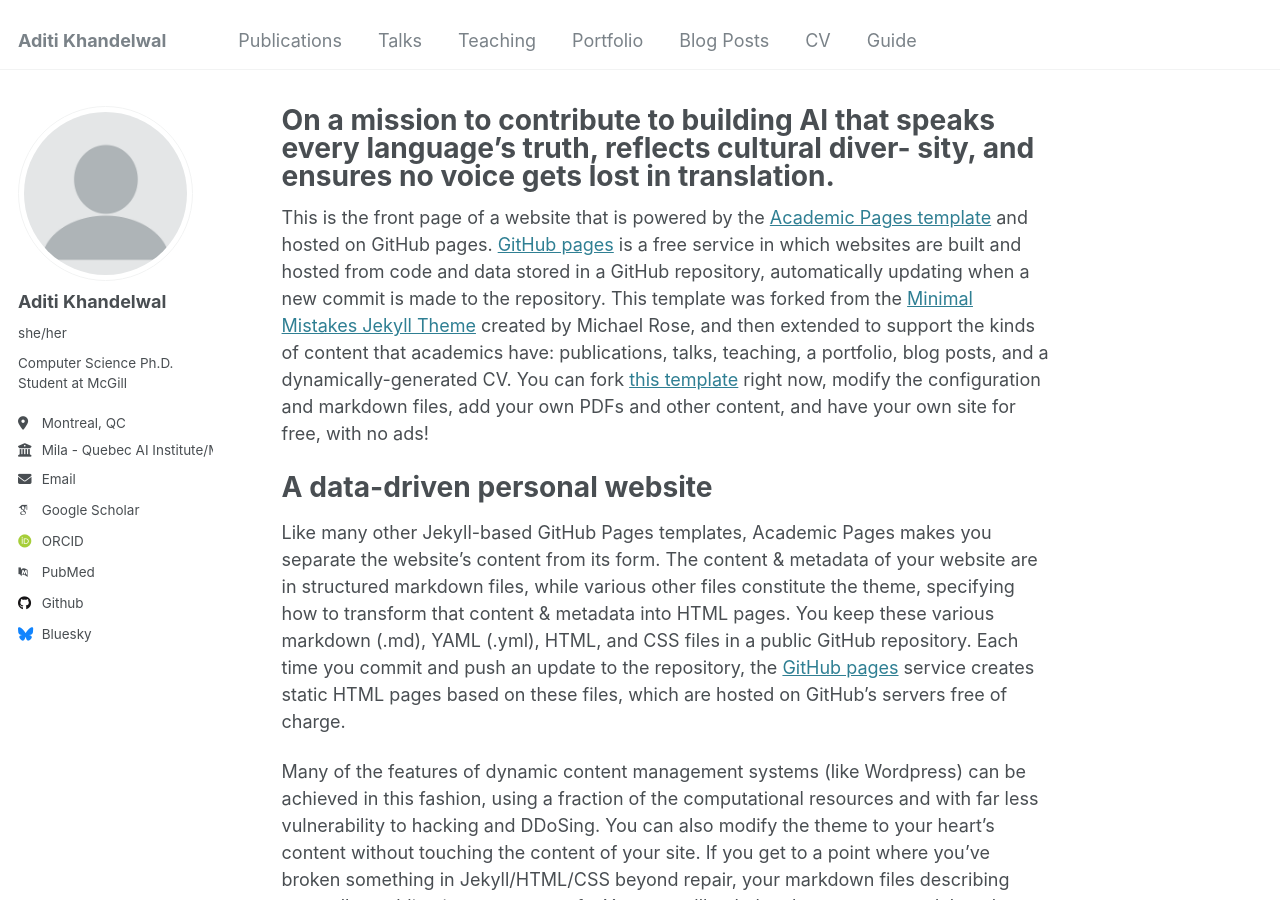
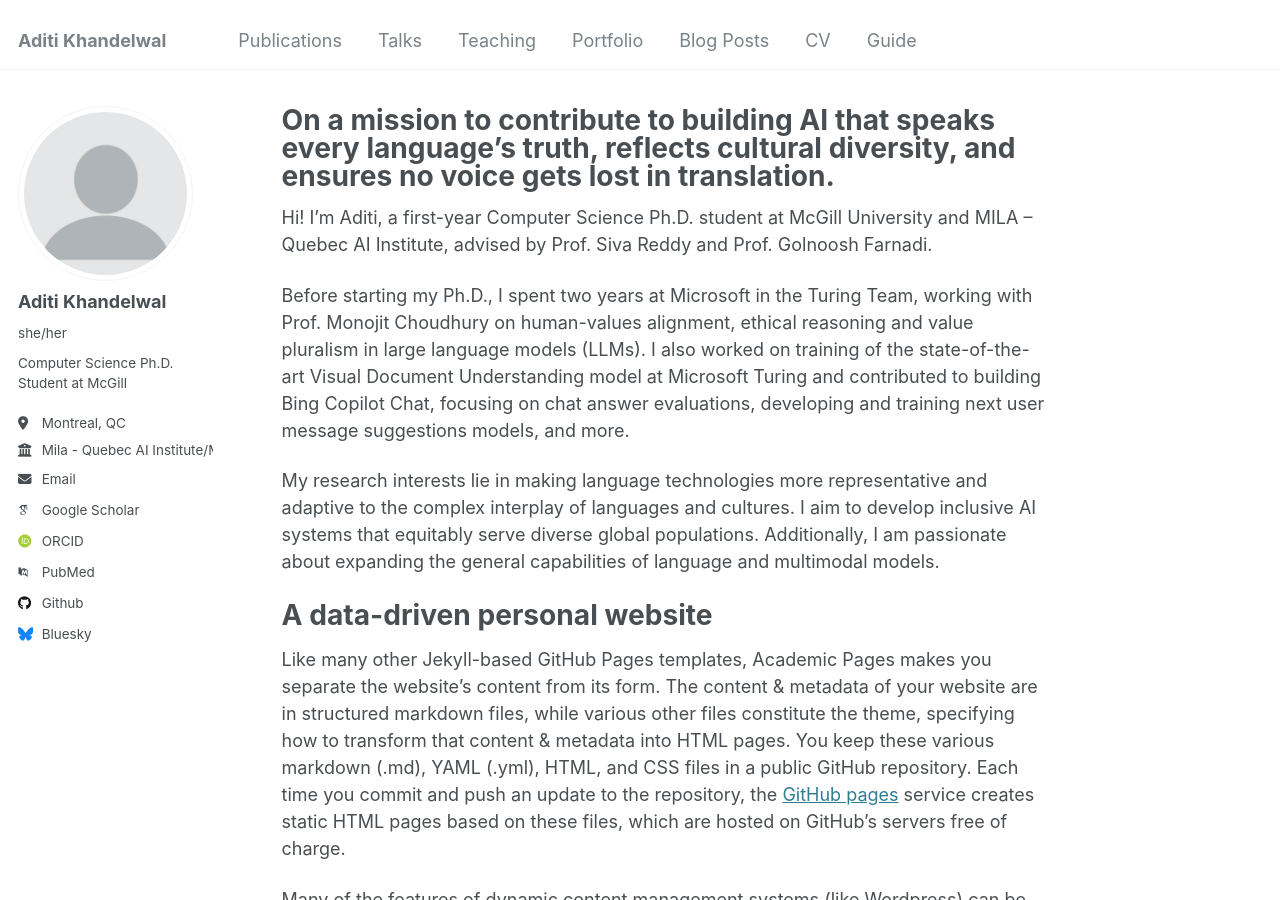
Before and after one commit to aditi184/aditi184.github.io, a Jekyll site: the page built from _pages/about.md, in a window 1280 px wide and 900 px high. Built offline with Jekyll 4.4.1, drawn with Linux system fonts in a browser that asks for light colours; some web fonts are replaced.

Commit message:
Update about.md

```diff
--- a/_pages/about.md
+++ b/_pages/about.md
@@ -1,14 +1,17 @@
 ---
 permalink: /
-title: "On a mission to contribute to building AI that speaks every language’s truth, reflects cultural diver-
-sity, and ensures no voice gets lost in translation."
+title: "On a mission to contribute to building AI that speaks every language’s truth, reflects cultural diversity, and ensures no voice gets lost in translation."
 author_profile: true
 redirect_from:
   - /about/
   - /about.html
 ---
 
-This is the front page of a website that is powered by the [Academic Pages template](https://github.com/academicpages/academicpages.github.io) and hosted on GitHub pages. [GitHub pages](https://pages.github.com) is a free service in which websites are built and hosted from code and data stored in a GitHub repository, automatically updating when a new commit is made to the repository. This template was forked from the [Minimal Mistakes Jekyll Theme](https://mmistakes.github.io/minimal-mistakes/) created by Michael Rose, and then extended to support the kinds of content that academics have: publications, talks, teaching, a portfolio, blog posts, and a dynamically-generated CV. You can fork [this template](https://github.com/academicpages/academicpages.github.io) right now, modify the configuration and markdown files, add your own PDFs and other content, and have your own site for free, with no ads!
+Hi! I'm Aditi, a first-year Computer Science Ph.D. student at McGill University and MILA – Quebec AI Institute, advised by Prof. Siva Reddy and Prof. Golnoosh Farnadi.
+
+Before starting my Ph.D., I spent two years at Microsoft in the Turing Team, working with Prof. Monojit Choudhury on human-values alignment, ethical reasoning and value pluralism in large language models (LLMs). I also worked on training of the state-of-the-art Visual Document Understanding model at Microsoft Turing and contributed to building Bing Copilot Chat, focusing on chat answer evaluations, developing and training next user message suggestions models, and more.
+
+My research interests lie in making language technologies more representative and adaptive to the complex interplay of languages and cultures. I aim to develop inclusive AI systems that equitably serve diverse global populations. Additionally, I am passionate about expanding the general capabilities of language and multimodal models.
 
 A data-driven personal website
 ======
```
